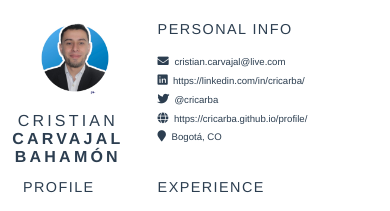
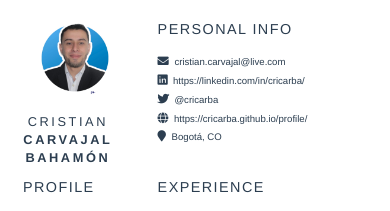
Before and after one commit to platzi/curso-arquitecturas-css-proyecto-8, a Vue app: page /#/ in a window 390 px wide. Shown: the top 211 px of the page. Built offline with nearby package versions, Linux system fonts and the light colour scheme.

Commit message:
add favicon

```diff
--- a/src/components/FullName.vue
+++ b/src/components/FullName.vue
@@ -28,7 +28,13 @@ export default {
 
 @media only screen and (max-width: 600px) {
   .letter {
-    font-size: 1em;
+    font-size:0.8em;
+  }
+}
+
+@media print {
+  .letter {
+    font-size:0.8em;
   }
 }
 </style>
```
